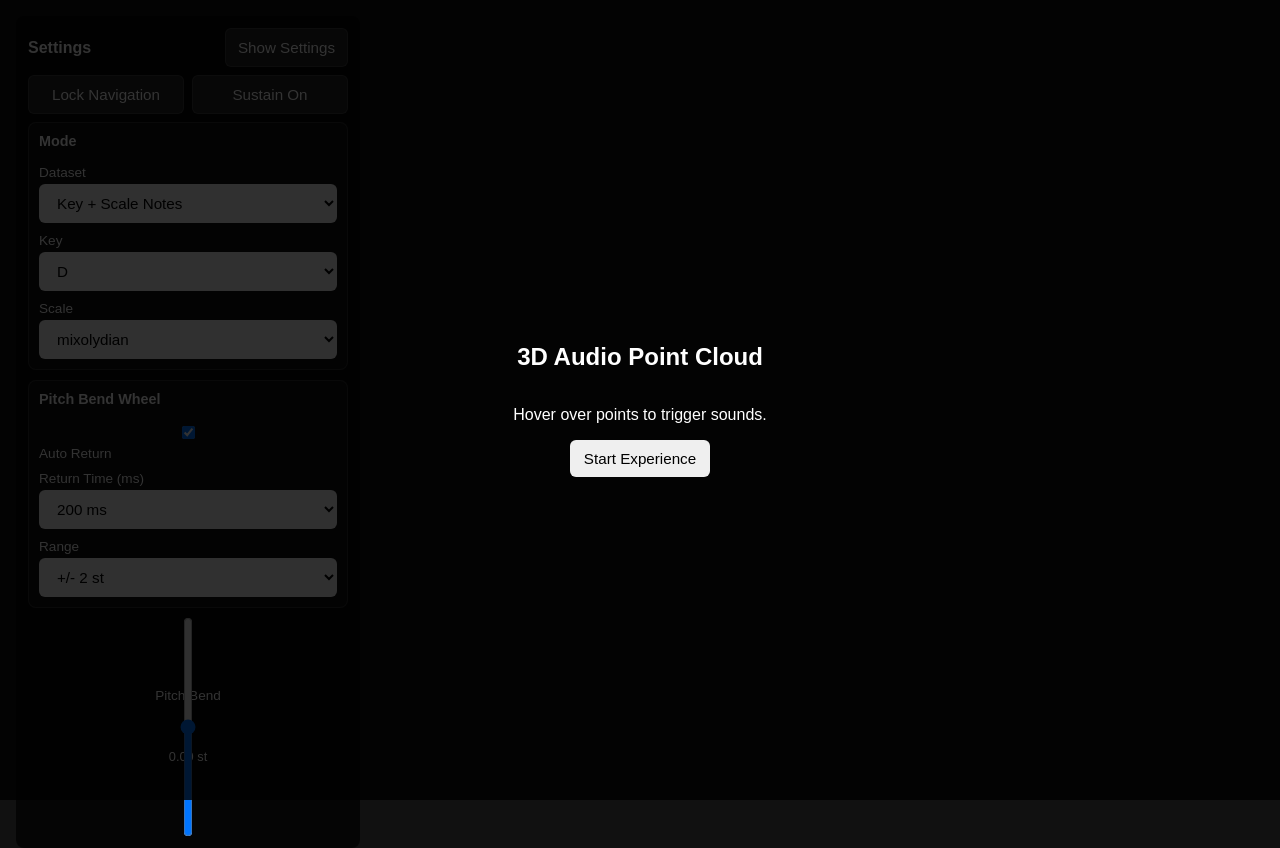
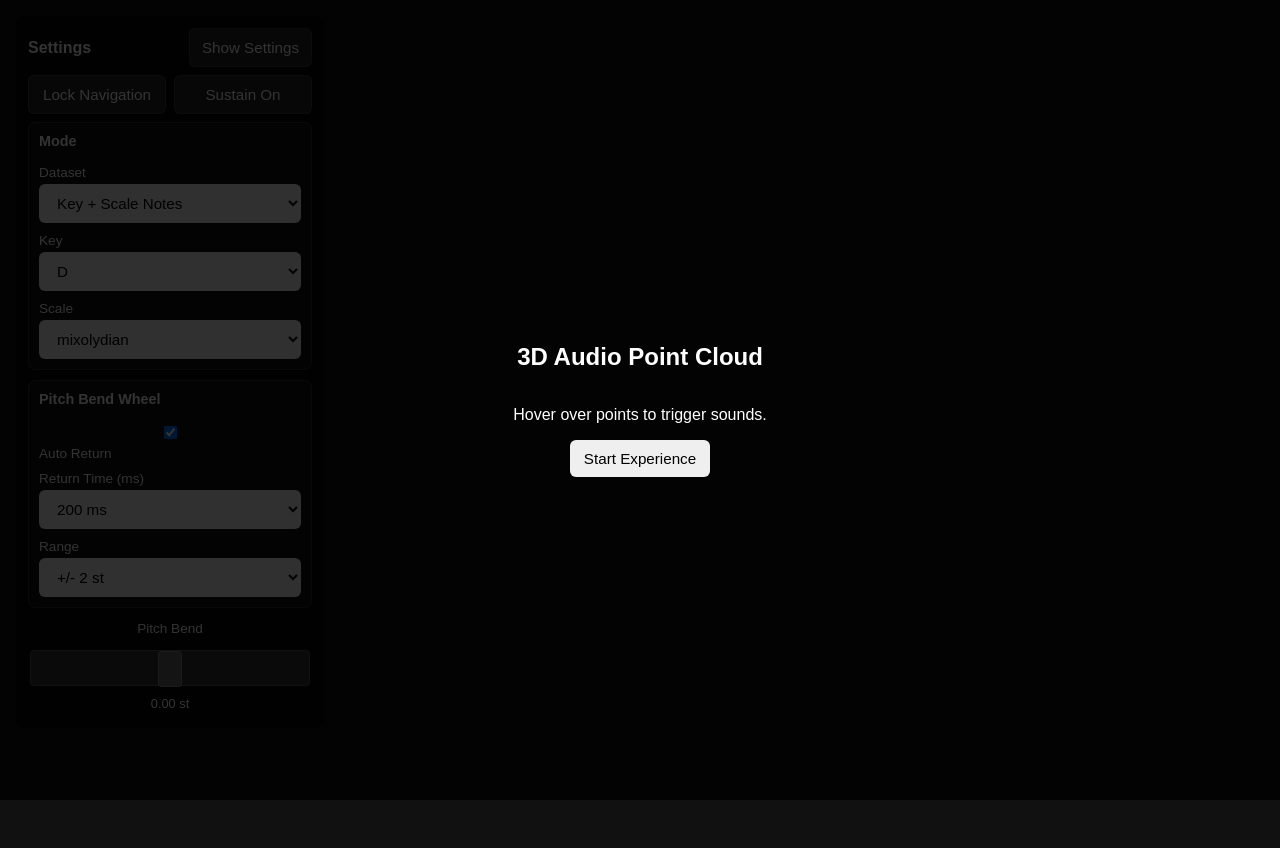
Before and after one commit to JacobARose/music-browser, a website built with Vite: page index.html in a window 1280 px wide. After the commit the page ends 800 px from the top, so only its background shows below. Built offline with nearby package versions, Linux system fonts and the light colour scheme.

Commit message:
Refactor pitch bend release logic for smoother animation; Changed note decay from ~0.03 s to 0.5 s; update control panel styles for improved layout

```diff
--- a/src/audio/ToneAudioEngine.js
+++ b/src/audio/ToneAudioEngine.js
@@ -104,8 +104,8 @@ export class ToneAudioEngine extends AudioEngine {
       voice.gainNode.gain.value,
       now
     );
-    voice.gainNode.gain.exponentialRampToValueAtTime(0.001, now + 0.08);
-    voice.oscillator.stop(now + 0.1);
+    voice.gainNode.gain.exponentialRampToValueAtTime(0.001, now + 0.5);
+    voice.oscillator.stop(now + 0.52);
     voice.oscillator.addEventListener(
       "ended",
       () => {
--- a/src/styles.css
+++ b/src/styles.css
@@ -58,7 +58,8 @@ select {
    display: flex;
    flex-direction: column;
    gap: 8px;
-  min-width: 320px;
+   width: fit-content;
+   max-width: 320px;
  }
 
 #control-panel .control-header {
@@ -125,23 +126,59 @@ select {
   flex-direction: column;
   align-items: center;
   justify-content: center;
-  gap: 12px;
-  min-height: 220px;
+  gap: 8px;
+  min-height: 100px;
 }
 
 #control-panel .pitch-wheel label {
-  display: flex;
-  flex-direction: column;
-  align-items: center;
-  gap: 8px;
-  width: 100%;
+  display: block;
+  font-size: 0.85rem;
+  margin-bottom: 4px;
 }
 
 #control-panel .pitch-bend-slider {
-  width: 220px;
-  margin-top: 8px;
-  transform: rotate(-90deg);
-  transform-origin: center;
+  width: 280px;
+  height: 36px;
+  -webkit-appearance: none;
+  appearance: none;
+  background: transparent;
+  cursor: pointer;
+}
+
+#control-panel .pitch-bend-slider::-webkit-slider-runnable-track {
+  width: 100%;
+  height: 36px;
+  background: #333;
+  border: 1px solid #555;
+  border-radius: 4px;
+}
+
+#control-panel .pitch-bend-slider::-moz-range-track {
+  width: 100%;
+  height: 36px;
+  background: #333;
+  border: 1px solid #555;
+  border-radius: 4px;
+}
+
+#control-panel .pitch-bend-slider::-webkit-slider-thumb {
+  -webkit-appearance: none;
+  appearance: none;
+  width: 24px;
+  height: 36px;
+  background: #666;
+  border: 1px solid #888;
+  border-radius: 3px;
+  cursor: pointer;
+}
+
+#control-panel .pitch-bend-slider::-moz-range-thumb {
+  width: 24px;
+  height: 36px;
+  background: #666;
+  border: 1px solid #888;
+  border-radius: 3px;
+  cursor: pointer;
 }
 
 #control-panel .pitch-bend-value {
--- a/src/ui/ControlPanel.js
+++ b/src/ui/ControlPanel.js
@@ -5,7 +5,7 @@ export class ControlPanel {
     this.onChange = onChange;
     this.root = document.createElement("div");
     this.root.id = "control-panel";
-    this.isMenuOpen = false;
+    this.isMenuOpen = true;
 
     this.datasetSelect = this.createSelect("Dataset", [
       { value: "random", label: "Random Notes" },
@@ -45,24 +45,8 @@ export class ControlPanel {
       { value: "500", label: "500 ms" },
       { value: "1000", label: "1000 ms" },
     ]);
-    this.returnTimeSelect.value = "200"; // sensible default
-    this.returnTimeSelect.parentElement.style.display = this.autoReturnCheckbox.checked ? "flex" : "none";
-    this.autoReturnCheckbox = document.createElement("input");
-    this.autoReturnCheckbox.type = "checkbox";
-    this.autoReturnCheckbox.checked = true;
-    this.autoReturnLabel = document.createElement("label");
-    this.autoReturnLabel.textContent = "Auto Return";
-    this.autoReturnLabel.prepend(this.autoReturnCheckbox);
-
-    this.returnTimeSelect = this.createSelect("Return Time (ms)", [
-      { value: "100", label: "100 ms" },
-      { value: "200", label: "200 ms" },
-      { value: "300", label: "300 ms" },
-      { value: "500", label: "500 ms" },
-      { value: "1000", label: "1000 ms" },
-    ]);
-    this.returnTimeSelect.value = "200"; // sensible default
-    this.returnTimeSelect.parentElement.style.display = this.autoReturnCheckbox.checked ? "flex" : "none";
+    this.returnTimeSelect.value = "200";
+    this.returnTimeSelect.parentElement.style.display = "flex";
 
     this.pitchWheel = this.createPitchWheel();
     this.rotationLocked = false;
@@ -83,18 +67,9 @@ export class ControlPanel {
     this.datasetSelect.value = "keyScale";
     this.keySelect.value = "D";
     this.scaleSelect.value = "mixolydian";
-    this.datasetSelect.value = "keyScale";
-    this.keySelect.value = "D";
-    this.scaleSelect.value = "mixolydian";
     this.pitchRangeSelect.value = "2";
-    this.autoReturnCheckbox.checked = true;
-    this.autoReturnCheckbox.checked = true;
     this.pitchWheel.slider.value = "0";
     this.pitchWheel.valueDisplay.textContent = "0.00 st";
-    this.returnTimeSelect.value = "200"; // sensible default
-    this.returnTimeSelect.parentElement.style.display = this.autoReturnCheckbox.checked ? "flex" : "none";
-    this.returnTimeSelect.value = "200"; // sensible default
-    this.returnTimeSelect.parentElement.style.display = this.autoReturnCheckbox.checked ? "flex" : "none";
 
     const headerRow = document.createElement("div");
     headerRow.className = "control-header";
@@ -138,8 +113,6 @@ export class ControlPanel {
     this.keySelect.addEventListener("change", this.emitChange);
     this.scaleSelect.addEventListener("change", this.emitChange);
     this.pitchRangeSelect.addEventListener("change", this.handlePitchRangeChange);
-    this.autoReturnCheckbox.addEventListener("change", this.handleAutoReturnChange);
-    this.returnTimeSelect.addEventListener("change", this.emitChange);
     this.autoReturnCheckbox.addEventListener("change", this.handleAutoReturnChange);
     this.returnTimeSelect.addEventListener("change", this.emitChange);
     this.pitchWheel.slider.addEventListener("input", this.handlePitchBendInput);
@@ -201,8 +174,8 @@ export class ControlPanel {
     valueDisplay.className = "pitch-bend-value";
     valueDisplay.textContent = "0.00 st";
 
-    label.appendChild(slider);
     container.appendChild(label);
+    container.appendChild(slider);
     container.appendChild(valueDisplay);
 
     return {
@@ -287,22 +260,6 @@ export class ControlPanel {
 
 handlePitchWheelRelease = () => {
     if (this.autoReturnCheckbox.checked) {
-            // Set slider to 0 with transition based on return time
-            const returnTimeMs = parseInt(this.returnTimeSelect.value);
-            this.pitchWheel.slider.style.transition = `value ${returnTimeMs}ms linear`;
-            this.pitchWheel.slider.value = "0";
-
-            // Remove transition after it completes
-            setTimeout(() => {
-                this.pitchWheel.slider.style.transition = '';
-            }, returnTimeMs);
-
-            this.updatePitchValueDisplay();
-            this.emitChange();
-        }
-    };
-   handlePitchWheelRelease = () => {
-     if (this.autoReturnCheckbox.checked) {
       this.cancelReturnAnimation();
       const startValue = parseFloat(this.pitchWheel.slider.value);
       const duration = parseInt(this.returnTimeSelect.value);
```
Lines whose indentation alone changed are shown as unchanged.
